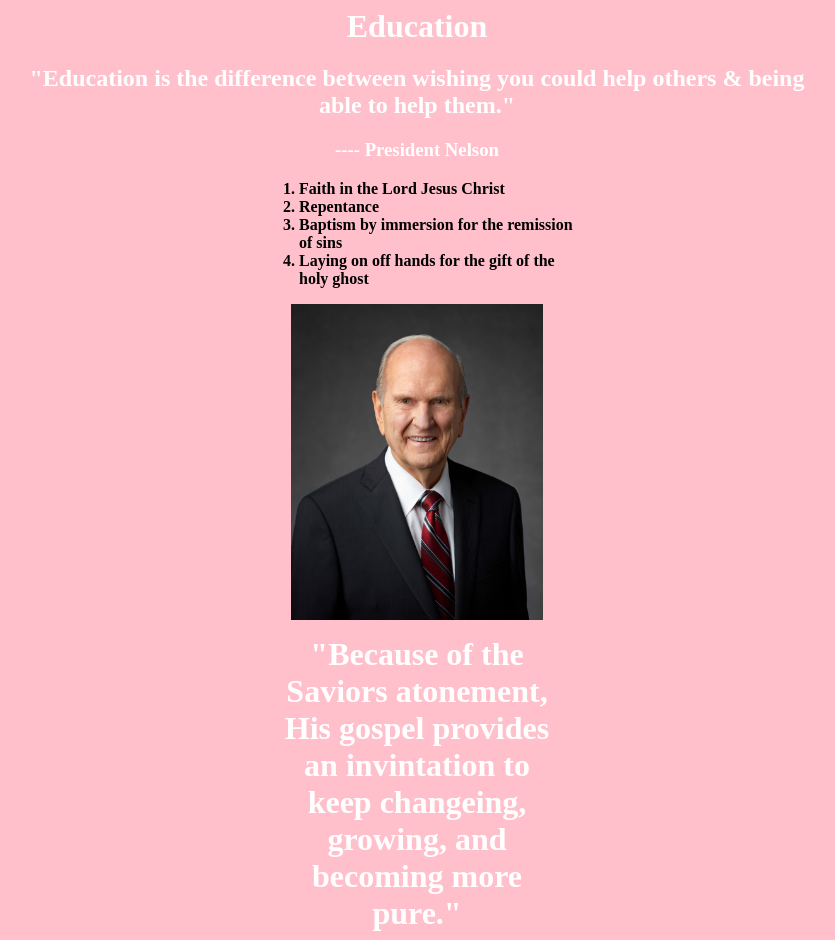
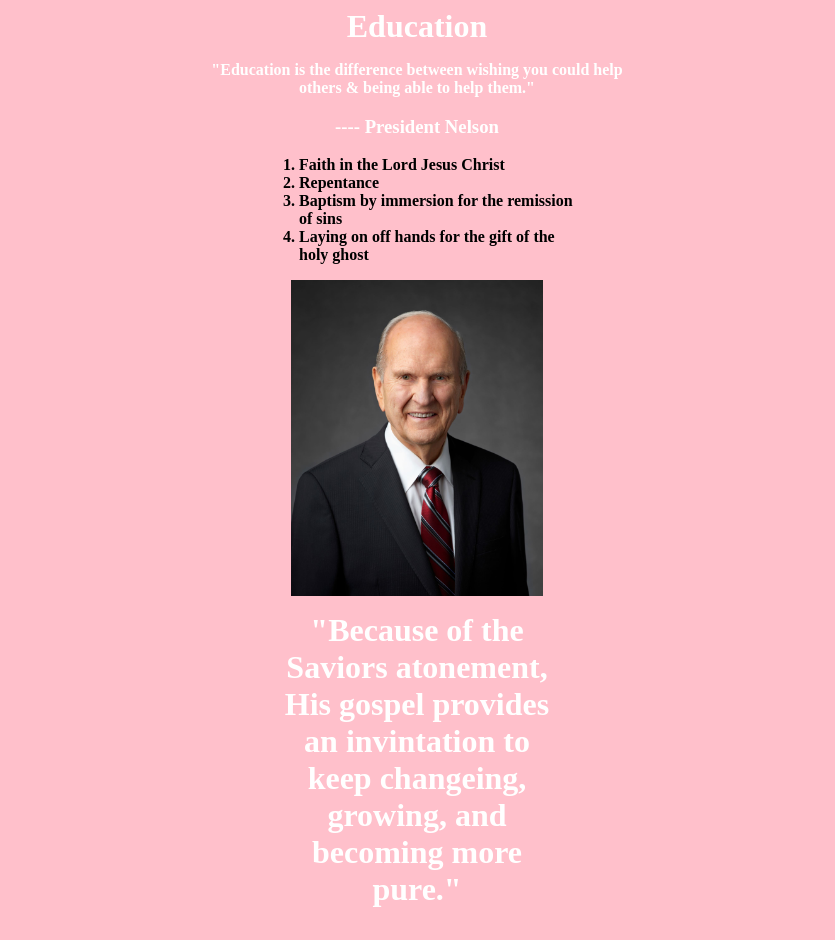
Before and after one commit to Darth-Volix/WDD-130, a plain HTML site: page ice/icew4.html in a window 1280 px wide. Shown: the whole page, without its empty margins (223-1058 px from the left). After the commit the page ends 916 px from the top, so only its background shows below. Drawn offline with Linux system fonts and the light colour scheme.

Commit message:
finished week 4 ice challenge

```diff
--- a/ice/icew4.html
+++ b/ice/icew4.html
@@ -10,6 +10,7 @@
     <main>
         <div class="box">
             <h1>Education</h1>
+            <p></p>
             <h2>"Education is the difference between wishing you could help others & being able to help them."<h2>
             <h3>---- President Nelson</h3>
         </div>
@@ -24,7 +25,7 @@
         <img src="styles_ice/president_nelson.jpeg" alt="President Nelson">
         <p></p>
         <div class="box">
-            <h1>"Because of the Saviors atonement, His gospel provides an invintation to keep changeing, growing, and becoming more pure."</h1>
+            <h4>"Because of the Saviors atonement, His gospel provides an invintation to keep changeing, growing, and becoming more pure."</h1>
         </div>
     </main>
 </body>
--- a/ice/styles_ice/ice4.css
+++ b/ice/styles_ice/ice4.css
@@ -13,11 +13,21 @@ h1{
 }
 h2{
     text-align: center;
+    margin: 0 auto;
     color: white;
+    font-size: medium;
+    width: 55%;
 }
 h3{
     text-align: center;
     color:white;
+}
+h4{
+    text-align: center;
+    color: white;
+    width: 35%;
+    margin: 0 auto;
+    font-size: xx-large;
 }
 .list{
     text-align: left;
@@ -29,5 +39,8 @@ img{
     display: block;
     margin: 0 auto;
     width: 20%;
+}
 
+h1:hover{
+    color: black
 }
```
